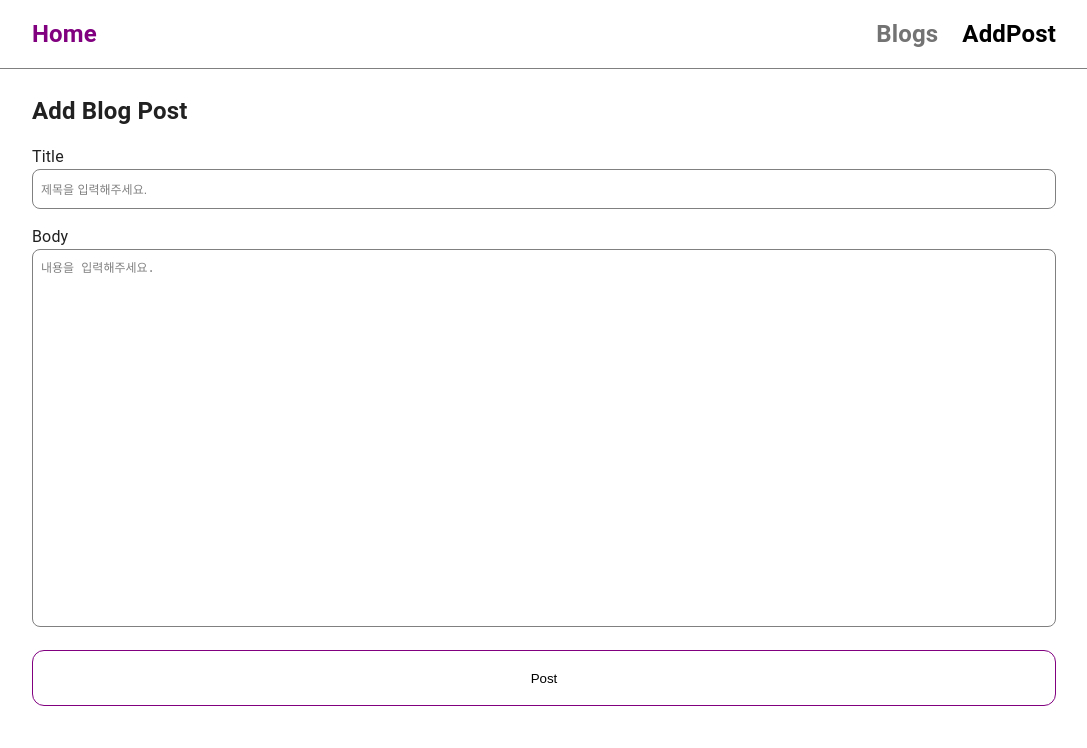
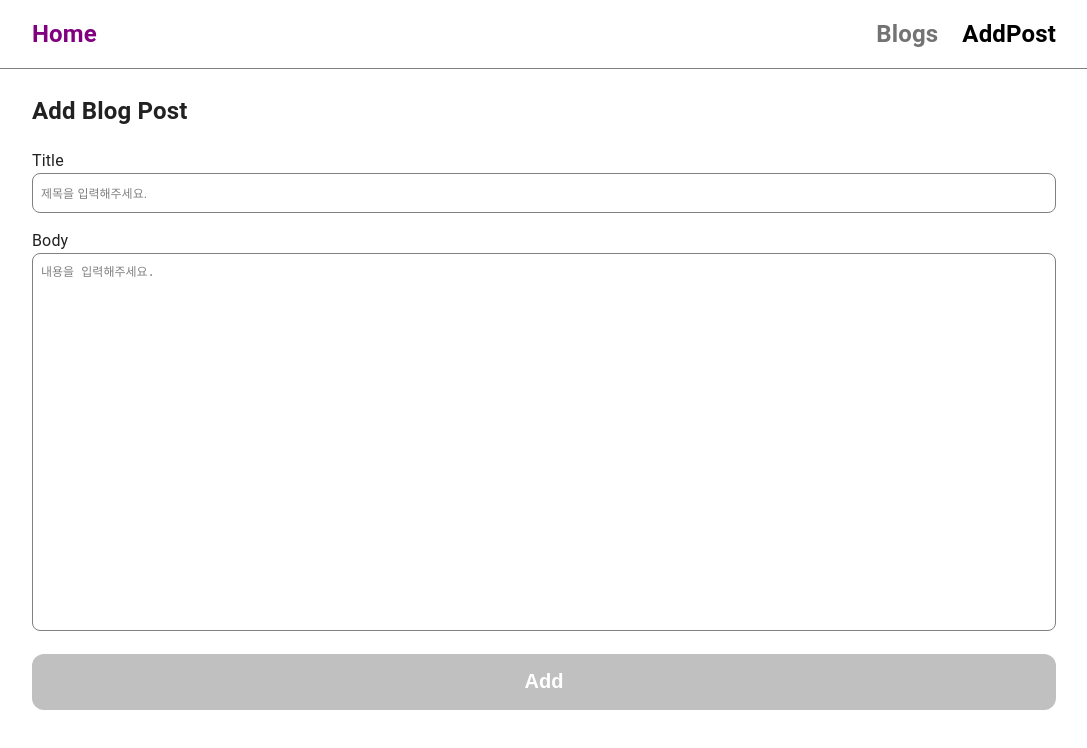
Before and after one commit to M-Sik/react-blog, a React (Create React App) app: page /add-post in a window 1280 px wide. Shown: the top 748 px of the page, without its empty margins (96-1183 px from the left). Built offline with nearby package versions, Linux system fonts and the light colour scheme.

Commit message:
블로그페이지 useEffect로 첫 랜더링때 리스트 불러오기 기능 구현, common.scss, variabled.scss 수정

```diff
--- a/db.json
+++ b/db.json
@@ -4,6 +4,11 @@
       "title": "hello",
       "body": "body",
       "id": 1
+    },
+    {
+      "title": "ㅋㅋㅋㅋ",
+      "body": "ㅋㅋㅋㅋ",
+      "id": 2
     }
   ]
 }
--- a/src/assets/scss/_variabled.scss
+++ b/src/assets/scss/_variabled.scss
@@ -1 +1,3 @@
 $main-color: purple;
+$grey-color: #737373;
+$grey-color-light: #c0c0c0;
--- a/src/assets/scss/common.scss
+++ b/src/assets/scss/common.scss
@@ -56,9 +56,15 @@ a {
 .main-btn {
   height: 56px;
   width: 100%;
-  background: white;
-  border: 1px solid $main-color;
+  background: $main-color;
+  color: white;
+  border: none;
   border-radius: 12px;
+  font-size: 20px;
+  font-weight: 700;
+  &:disabled {
+    background: $grey-color-light;
+  }
 }
 
 .main-layouts {
--- a/src/pages/AddPost.tsx
+++ b/src/pages/AddPost.tsx
@@ -22,7 +22,7 @@ function AddPost() {
   };
   return (
     <section className="main-layouts">
-      <div className="fs-24 fw-700 mb-4">Add Blog Post</div>
+      <h1>Add Blog Post</h1>
       <div className="mb-4">
         <label>Title</label>
         <input
@@ -44,8 +44,8 @@ function AddPost() {
           rows={20}
         ></textarea>
       </div>
-      <button className="mt-4 main-btn" onClick={onSubmit}>
-        Post
+      <button disabled={true} className="mt-4 main-btn" onClick={onSubmit}>
+        Add
       </button>
     </section>
   );
--- a/src/pages/Blogs.tsx
+++ b/src/pages/Blogs.tsx
@@ -1,7 +1,29 @@
-import React from 'react';
+import { BlogList } from '@/types/Interface';
+import axios, { AxiosResponse } from 'axios';
+import React, { useEffect, useState } from 'react';
 
 function Blogs() {
-  return <div className="main-layouts">Blogs</div>;
+  const [posts, setPosts] = useState([] as BlogList[]);
+
+  const getPosts = () => {
+    axios.get('http://localhost:3001/posts').then((res: AxiosResponse<BlogList[]>) => {
+      console.log('받아온 리스트 정보 => ', res);
+      setPosts(res.data);
+    });
+  };
+  // useEffect 의 뒤에 빈배열 []을 넣어놓으면 한번만 실행된다.
+  useEffect(() => {
+    getPosts();
+  }, []);
+
+  return (
+    <div className="main-layouts">
+      <h1>Add Blog Post</h1>
+      {posts.map((post) => {
+        return <div key={post.id}>{post.title}</div>;
+      })}
+    </div>
+  );
 }
 
 export default Blogs;
--- /dev/null
+++ b/src/types/Interface.ts
@@ -0,0 +1,5 @@
+export interface BlogList {
+  body: string;
+  title: string;
+  id: number;
+}
```
